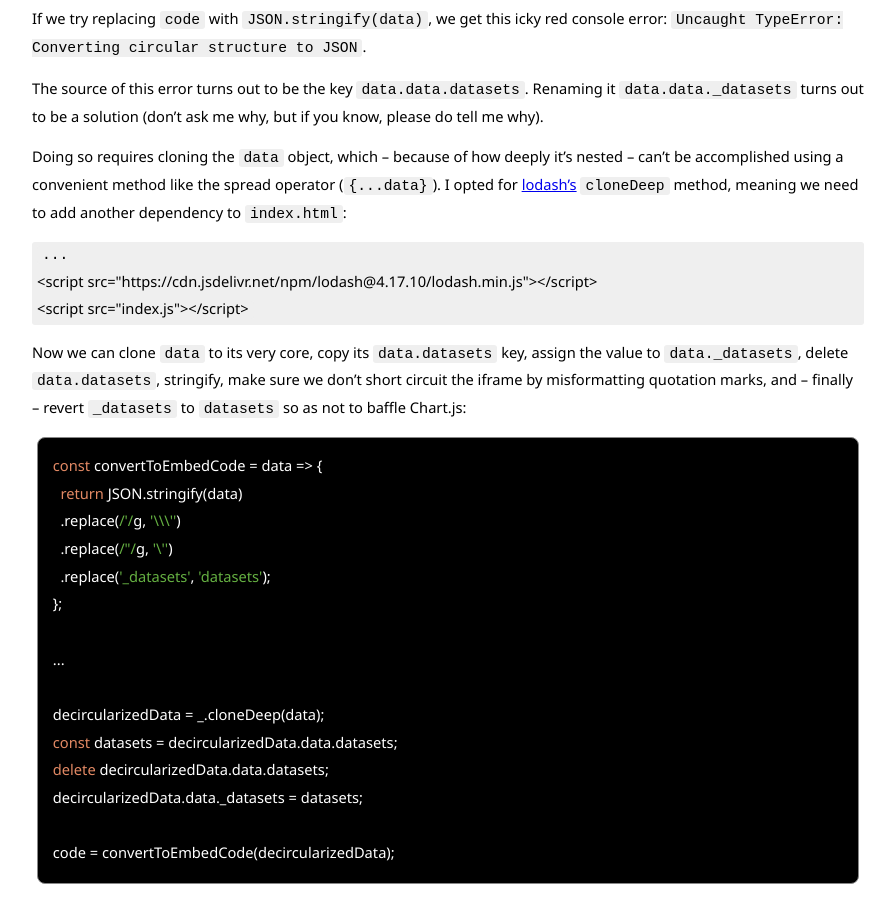
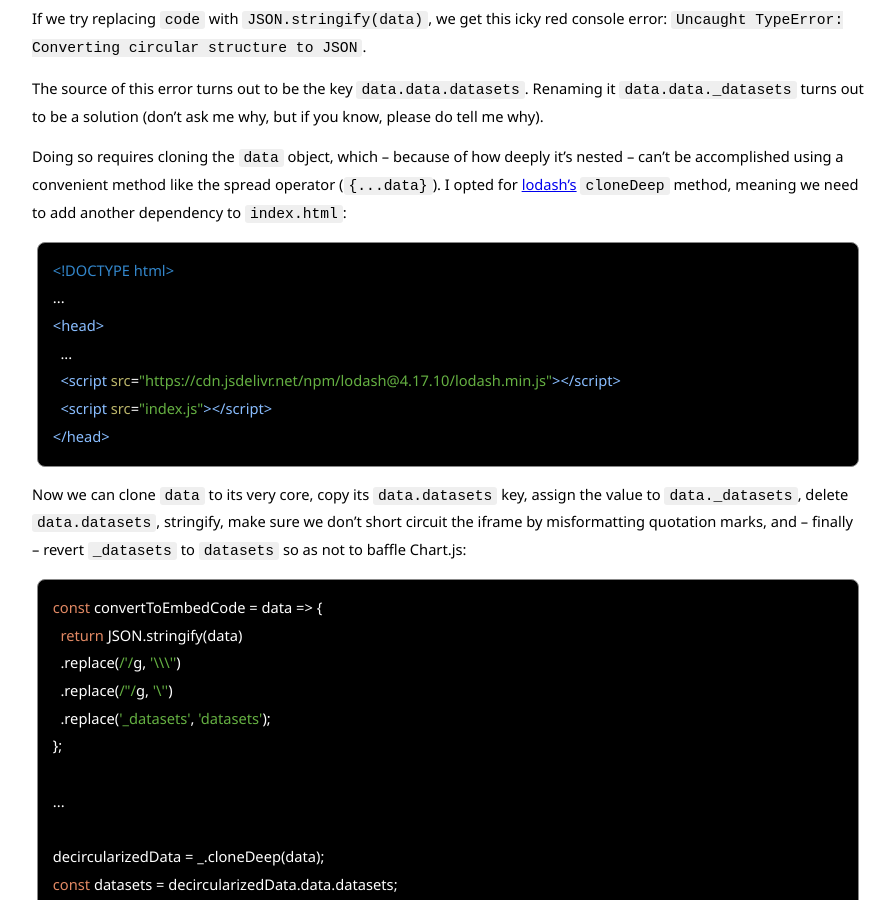
Before and after one commit to davidfloyd91/davidfloyd91.github.io, a Jekyll site: the page built from _posts/2019-04-30-how-to-make-embeddable-iframes-out-of-chartjs.markdown, in a window 1280 px wide and 900 px high, scrolled down 3565 px. Shown: the whole window, without its empty margins (192-1087 px from the left). Built offline with Jekyll 4.4.1, drawn with Linux system fonts in a browser that asks for light colours; nearby versions of some CDN libraries.

Commit message:
missed a spot

````diff
--- a/_posts/2019-04-30-how-to-make-embeddable-iframes-out-of-chartjs.markdown
+++ b/_posts/2019-04-30-how-to-make-embeddable-iframes-out-of-chartjs.markdown
@@ -138,11 +138,15 @@ The source of this error turns out to be the key `data.data.datasets`. Renaming
 
 Doing so requires cloning the `data` object, which -- because of how deeply it's nested -- can't be accomplished using a convenient method like the spread operator (`{...data}`). I opted for <a href="https://github.com/lodash/lodash" target="\_blank" rel="noopener noreferrer">lodash's</a> `cloneDeep` method, meaning we need to add another dependency to `index.html`:
 
-``` html
+<pre class="prettyprint">
+&lt;!DOCTYPE html&gt;
 ...
-<script src="https://cdn.jsdelivr.net/npm/lodash@4.17.10/lodash.min.js"></script>
-<script src="index.js"></script>
-```
+&lt;head&gt;
+  ...
+  &lt;script src=&quot;https://cdn.jsdelivr.net/npm/lodash@4.17.10/lodash.min.js&quot;&gt;&lt;/script&gt;
+  &lt;script src=&quot;index.js&quot;&gt;&lt;/script&gt;
+&lt;/head&gt;
+</pre>
 
 Now we can clone `data` to its very core, copy its `data.datasets` key, assign the value to `data._datasets`, delete `data.datasets`, stringify, make sure we don't short circuit the iframe by misformatting quotation marks, and -- finally -- revert `_datasets` to `datasets` so as not to baffle Chart.js:
 
````
